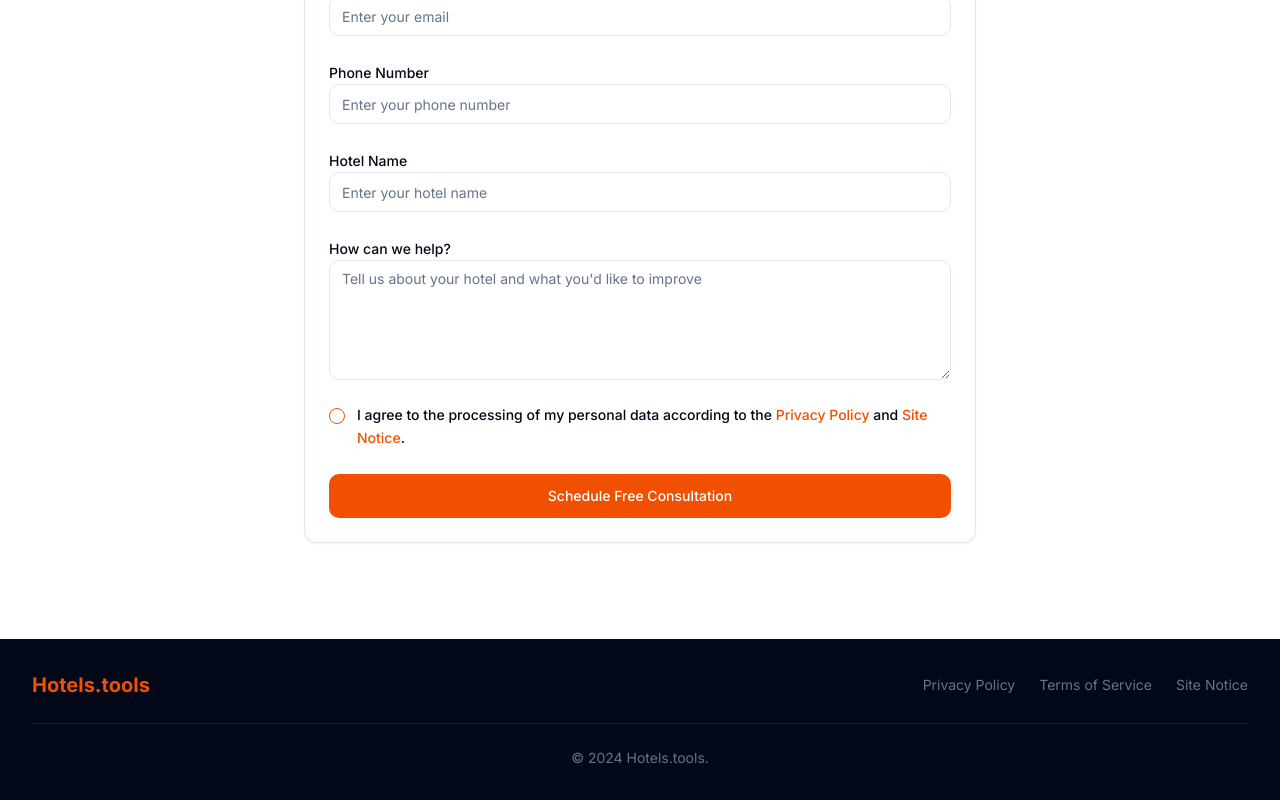
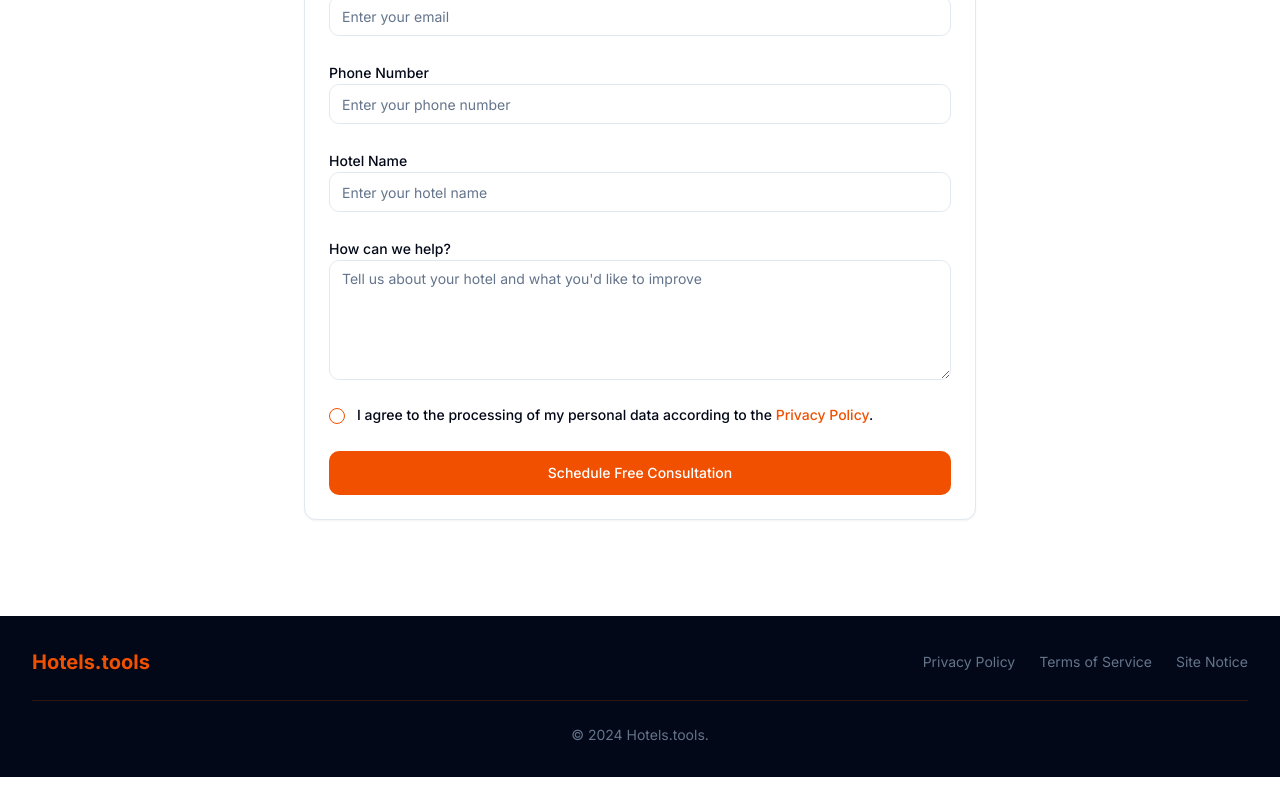
Before and after one commit to muzzyhaile/hotels-tools-platform, a React (Vite) app: page /contact in a window 1280 px wide. Shown: the part 574-1374 px from the top of the page. After the commit the page ends 1351 px from the top, so only its background shows below. Built offline with nearby package versions, Linux system fonts and the light colour scheme.

Commit message:
Fix: Contact form privacy statement
The AI removed "Site Notice" from the contact form's privacy statement. The edited file is `src/pages/Contact.tsx`.

```diff
--- a/src/pages/Contact.tsx
+++ b/src/pages/Contact.tsx
@@ -65,10 +65,6 @@ const Contact = () => {
                   I agree to the processing of my personal data according to the{' '}
                   <Link to="/privacy-policy" className="text-primary hover:underline">
                     Privacy Policy
-                  </Link>{' '}
-                  and{' '}
-                  <Link to="/site-notice" className="text-primary hover:underline">
-                    Site Notice
                   </Link>
                   .
                 </Label>
```
